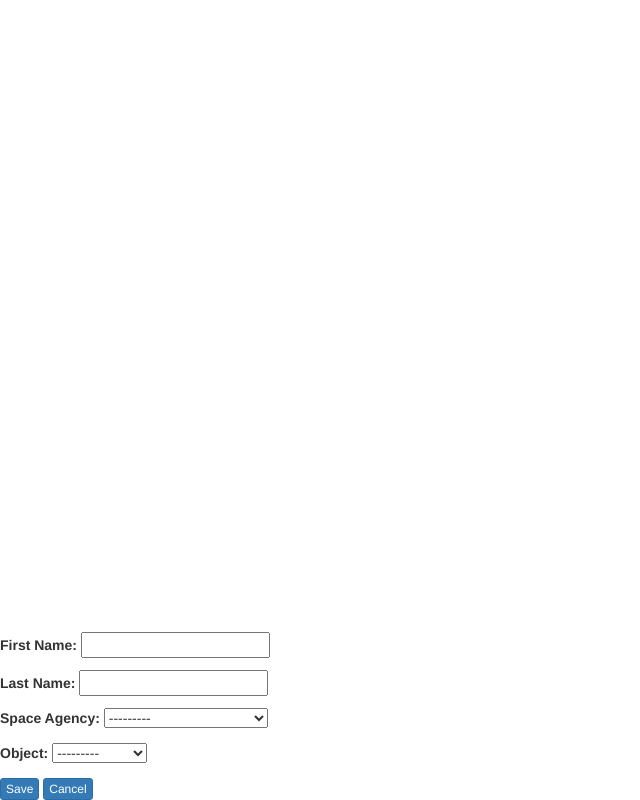
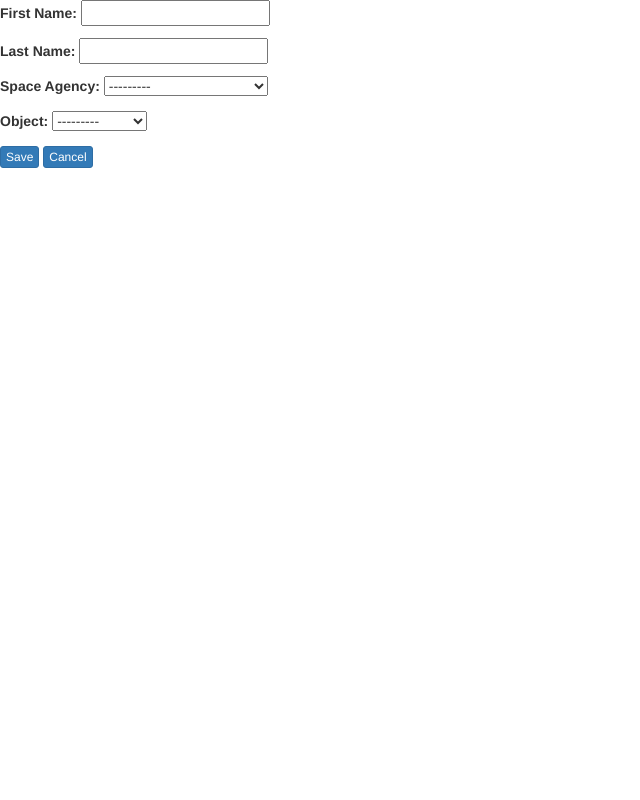
Before and after one commit to daniel-tomaszuk/Satelite_Tracking, a Django app: page /add_personnel in a window 1280 px wide. Shown: the whole page, without its empty margins (0-640 px from the left). Run offline with Django 3.2, Linux system fonts and the light colour scheme; data comes from the database, SQL or seed files in the repository; some libraries are stand-ins or nearby versions.

Commit message:
style fix

```diff
--- a/Satelite_Tracking/Sat_Track/static/Sat_Track/css/css.css
+++ b/Satelite_Tracking/Sat_Track/static/Sat_Track/css/css.css
@@ -1,8 +1,4 @@
 html, body {
     position:fixed;
     height: 90%
-    top:0;
-    bottom:0;
-    left:0;
-    right:0;
 }
```
